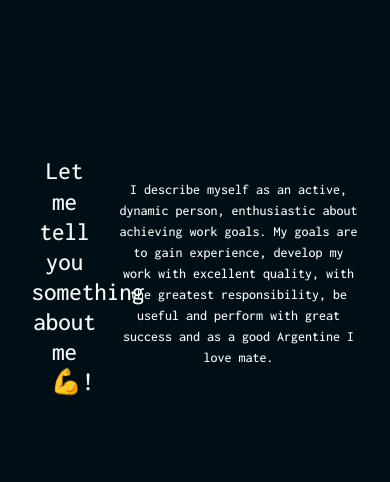
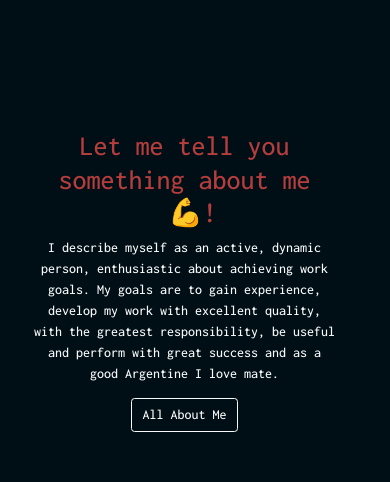
Before and after one commit to emicasso/CEdev-Portfolio, a React (Create React App) app: page / in a window 390 px wide. Shown: the part 2640-3122 px from the top of the page. Built offline with nearby package versions, Linux system fonts and the light colour scheme.

Commit message:
Section About

```diff
--- a/src/components/Aboutme.css
+++ b/src/components/Aboutme.css
@@ -7,3 +7,23 @@
     background-size: cover;
     background-repeat: no-repeat;
 }
+
+
+.about--text h1 {
+    color: rgb(180, 61, 61);
+    font-weight: 500;
+}
+
+@media screen and (max-width: 960px) {
+    .about--text {
+        width: 100% !important;
+        text-align: center;
+
+    }
+
+    .about--text h1 {
+        font-size: 28px;
+
+    }
+
+}
--- a/src/components/Aboutme.js
+++ b/src/components/Aboutme.js
@@ -1,8 +1,10 @@
 import React from "react";
 import me from "../media/about.png";
 import "./Aboutme.css";
+import Button from "react-bootstrap/Button";
 import background from "../media/backbot2.svg";
 import { Col, Container, Row } from "react-bootstrap";
+import { Link } from "react-router-dom";
 
 function Aboutme() {
   return (
@@ -16,26 +18,28 @@ function Aboutme() {
         <Container className="py-5">
           <Row className="text-center justify-content-center py-5"></Row>
           <Container>
-            <Row className="justify-content-center align-items-center">
-              <Col xs={3} className="text-light about-text">
-                <h1>
-                  Let me tell you something about me<span>&#128170;</span>!
-                </h1>
-
-              </Col>
+            <Row className="justify-content-center align-items-center about--text">
               <Col xs={6} className="text-center about-img">
                 <Container className="about">
                   <img src={me} alt="" className="img-fluid rounded" />
                 </Container>
               </Col>
-              <Col className="text-light about-text">
-              <p>
+              <Col xs={6} className="text-light about--text">
+                <h1>
+                  Let me tell you something about me<span>&#128170;</span>!
+                </h1>
+                <p>
                   I describe myself as an active, dynamic person, enthusiastic
                   about achieving work goals. My goals are to gain experience,
                   develop my work with excellent quality, with the greatest
                   responsibility, be useful and perform with great success and
                   as a good Argentine I love mate.
                 </p>
+                <Link to="/about-me">
+                  <Button variant="outline-dark text-light border-light">
+                    All About Me
+                  </Button>
+                </Link>
               </Col>
             </Row>
           </Container>
```
